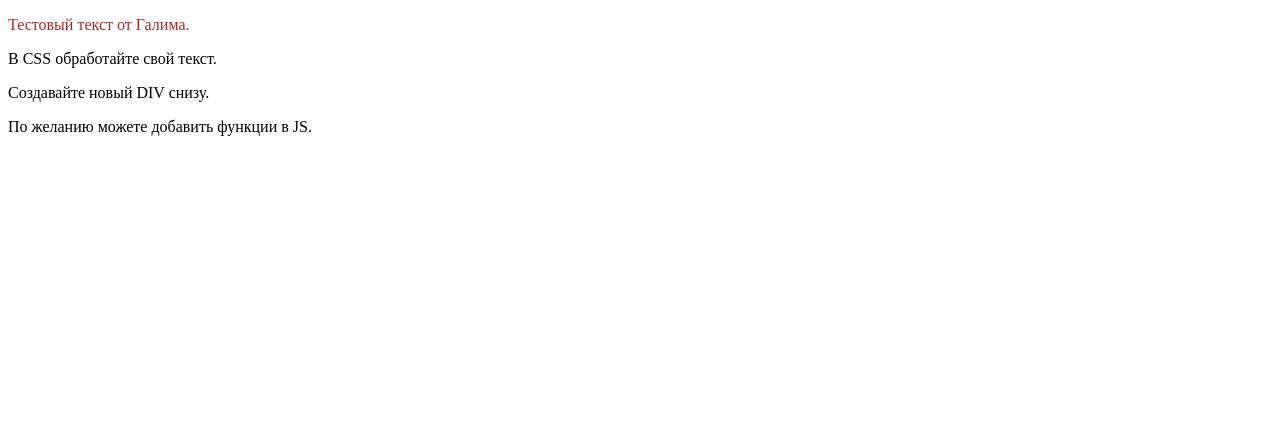
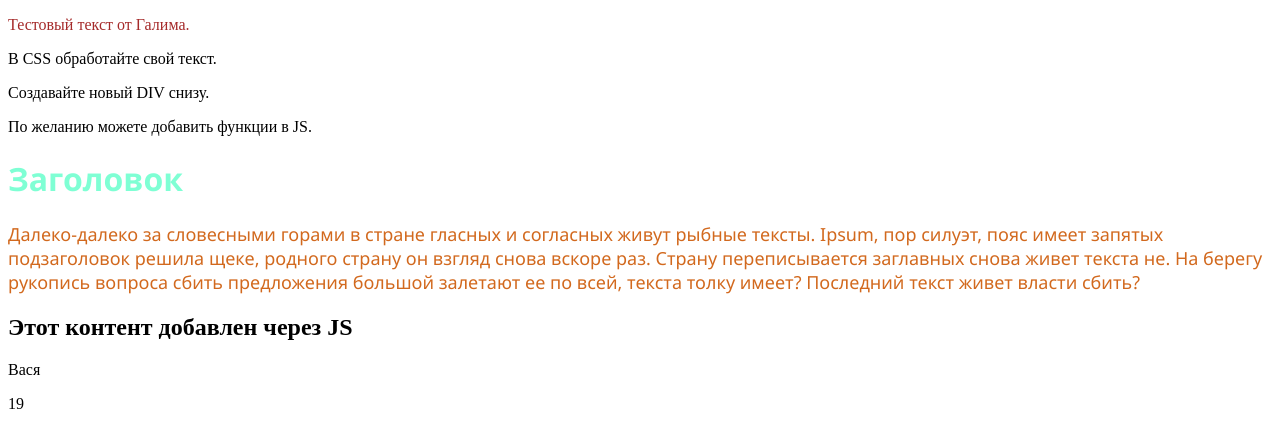
Before and after one commit to akhmedzhanow/test-project, a plain HTML site: page index.html in a window 1280 px wide. Drawn offline with Linux system fonts and the light colour scheme.

Commit message:
commit nakir

```diff
--- a/index.html
+++ b/index.html
@@ -13,6 +13,13 @@
     <p>Создавайте новый DIV снизу.</p>
     <p>По желанию можете добавить функции в JS.</p>
   </div>
+
+  <div class="content-box">
+    <h1>Заголовок</h1>
+    <p>
+      Далеко-далеко за словесными горами в стране гласных и согласных живут рыбные тексты. Ipsum, пор силуэт, пояс имеет запятых подзаголовок решила щеке, родного страну он взгляд снова вскоре раз. Страну переписывается заглавных снова живет текста не. На берегу рукопись вопроса сбить предложения большой залетают ее по всей, текста толку имеет? Последний текст живет власти сбить?
+    </p>
+  </div>
 </body>
-<script src="../test-project/main.js"></script>
+<script src="main.js"></script>
 </html>
--- a/main.js
+++ b/main.js
@@ -1,5 +1,19 @@
 function greet(name, city) {
-  console.log(`Привет, меня зовут ${name}, я из города ${city}`);
+	console.log(`Привет, меня зовут ${name}, я из города ${city}`);
 }
 
-greet("Галим", "Астрахань")
+greet('Галим', 'Астрахань');
+
+const div = document.createElement('div');
+
+const h2 = document.createElement('h2');
+h2.textContent = 'Этот контент добавлен через JS';
+
+const userName = document.createElement('p');
+userName.textContent = 'Вася';
+
+const userAge = document.createElement('span');
+userAge.textContent = 19;
+
+document.body.append(div);
+div.append(h2, userName, userAge);
--- a/style.css
+++ b/style.css
@@ -1,3 +1,17 @@
 .text_galim {
   color: brown;
 }
+
+.content-box {
+  font-family: 'Segoe UI', Tahoma, Geneva, Verdana, sans-serif;
+  box-sizing: border-box;
+}
+
+.content-box h1 {
+  color: aquamarine;
+}
+
+.content-box p {
+  color: chocolate;
+  font-size: 18px;
+}
```
